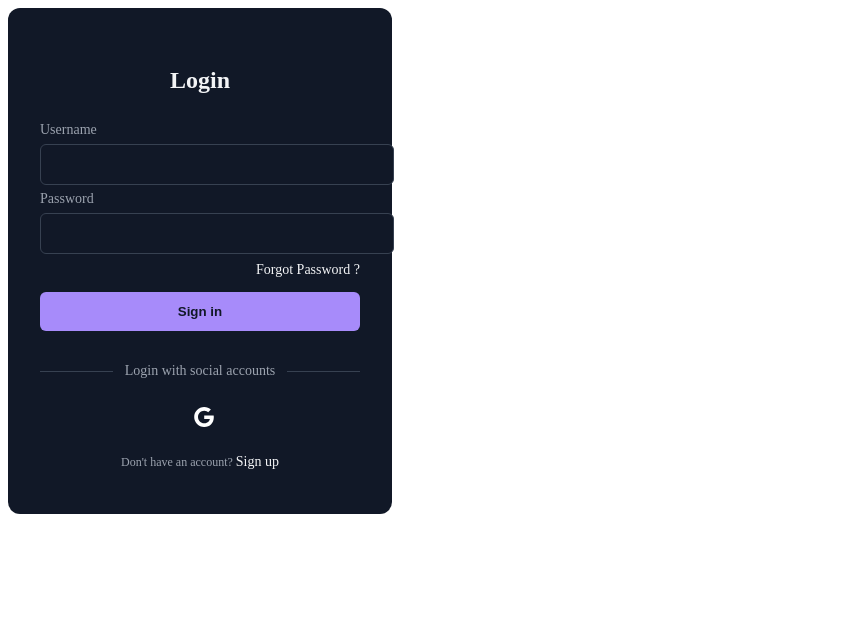
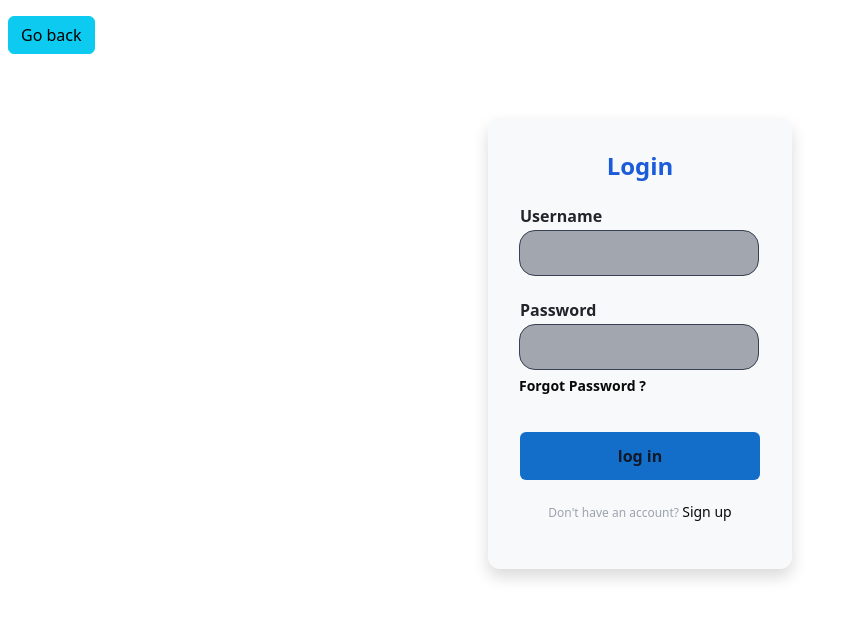
Before and after one commit to Adebayoisreal122/flickr, a plain HTML site: page login.html in a window 1280 px wide. Shown: the whole page, without its empty margins (0-850 px from the left). Drawn offline with nearby package versions, Linux system fonts and the light colour scheme.

Commit message:
i made changes on some files

```diff
--- a/login.css
+++ b/login.css
@@ -1,9 +1,9 @@
 .form-container {
     width: 320px;
     border-radius: 0.75rem;
-    background-color: rgba(17, 24, 39, 1);
+    background-color: rgb(248, 249, 250);
     padding: 2rem;
-    color: rgba(243, 244, 246, 1);
+    color: rgb(28, 91, 218);
   }
 
   .title {
@@ -34,7 +34,7 @@
     border-radius: 0.375rem;
     border: 1px solid rgba(55, 65, 81, 1);
     outline: 0;
-    background-color: rgba(17, 24, 39, 1);
+    background-color: rgb(162, 166, 175);
     padding: 0.75rem 1rem;
     color: rgba(243, 244, 246, 1);
   }
@@ -48,12 +48,12 @@
     justify-content: flex-end;
     font-size: 0.75rem;
     line-height: 1rem;
-    color: rgba(156, 163, 175,1);
+    color: rgb(9, 9, 9);
     margin: 8px 0 14px 0;
   }
 
   .forgot a,.signup a {
-    color: rgba(243, 244, 246, 1);
+    color: rgb(9, 9, 9);
     text-decoration: none;
     font-size: 14px;
   }
@@ -65,7 +65,7 @@
   .sign {
     display: block;
     width: 100%;
-    background-color: rgba(167, 139, 250, 1);
+    background-color: rgb(19, 110, 201);
     padding: 0.75rem;
     text-align: center;
     color: rgba(17, 24, 39, 1);
--- a/login.html
+++ b/login.html
@@ -4,40 +4,35 @@
     <meta charset="UTF-8">
     <meta name="viewport" content="width=device-width, initial-scale=1.0">
     <title>Document</title>
+    <link href="https://cdn.jsdelivr.net/npm/bootstrap@5.3.2/dist/css/bootstrap.min.css" rel="stylesheet" integrity="sha384-T3c6CoIi6uLrA9TneNEoa7RxnatzjcDSCmG1MXxSR1GAsXEV/Dwwykc2MPK8M2HN" crossorigin="anonymous">
+    <script src="https://cdn.jsdelivr.net/npm/bootstrap@5.3.2/dist/js/bootstrap.bundle.min.js" integrity="sha384-C6RzsynM9kWDrMNeT87bh95OGNyZPhcTNXj1NW7RuBCsyN/o0jlpcV8Qyq46cDfL" crossorigin="anonymous"></script>
     <link rel="stylesheet" href="login.css">
 </head>
 <body>
-    <div class="form-container w-5">
+    <a class="btn btn-info ms-2 mt-3" href="index.html">Go back</a>
+    <div class="container mt-5 w-50 p-3">
+        <center>
+    <div class="form-container w-50 shadow">
         <p class="title">Login</p>
         <form class="form">
-            <div class="input-group">
-                <label for="username">Username</label>
-                <input type="text" name="username" id="username" placeholder="">
+            <div class="input-group  fw-bolder fs-6">
+                <label class="text-dark" for="username">Username</label>
+                <input class="rounded rounded-4"  type="text" name="username" id="username" placeholder="">
             </div>
-            <div class="input-group">
-                <label for="password">Password</label>
-                <input type="password" name="password" id="password" placeholder="">
+            <div class="input-group my-4 fw-bolder fs-6">
+                <label class="text-dark" for="password">Password</label>
+                <input class="rounded rounded-4" type="password" name="password" id="password" placeholder="">
                 <div class="forgot">
                     <a rel="noopener noreferrer" href="#">Forgot Password ?</a>
                 </div>
             </div>
-            <button class="sign">Sign in</button>
+            <button class="sign my-4">log in</button>
         </form>
-        <div class="social-message">
-            <div class="line"></div>
-            <p class="message">Login with social accounts</p>
-            <div class="line"></div>
-        </div>
-        <div class="social-icons">
-            <button aria-label="Log in with Google" class="icon">
-                <svg xmlns="http://www.w3.org/2000/svg" viewBox="0 0 32 32" class="w-5 h-5 fill-current">
-                    <path d="M16.318 13.714v5.484h9.078c-0.37 2.354-2.745 6.901-9.078 6.901-5.458 0-9.917-4.521-9.917-10.099s4.458-10.099 9.917-10.099c3.109 0 5.193 1.318 6.38 2.464l4.339-4.182c-2.786-2.599-6.396-4.182-10.719-4.182-8.844 0-16 7.151-16 16s7.156 16 16 16c9.234 0 15.365-6.49 15.365-15.635 0-1.052-0.115-1.854-0.255-2.651z"></path>
-                </svg>
-            </button>
-        </div>
         <p class="signup">Don't have an account?
-            <a rel="noopener noreferrer" href="#" class="">Sign up</a>
+            <a rel="noopener noreferrer" href="signup.html" class="">Sign up</a>
         </p>
     </div>
+</center>
+</div>
 </body>
 </html>
```
Also changed, not shown: index.html (+2 -2 lines), signup.html (+2 -1 lines).
